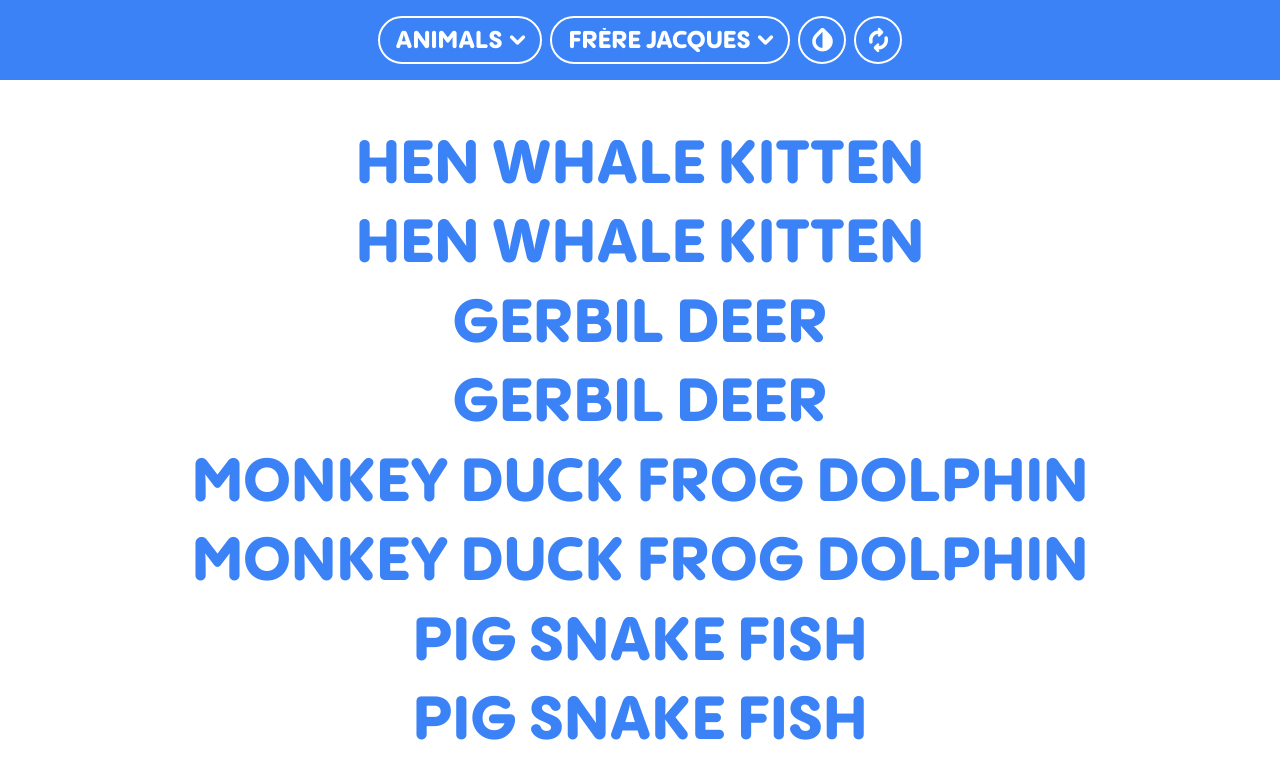
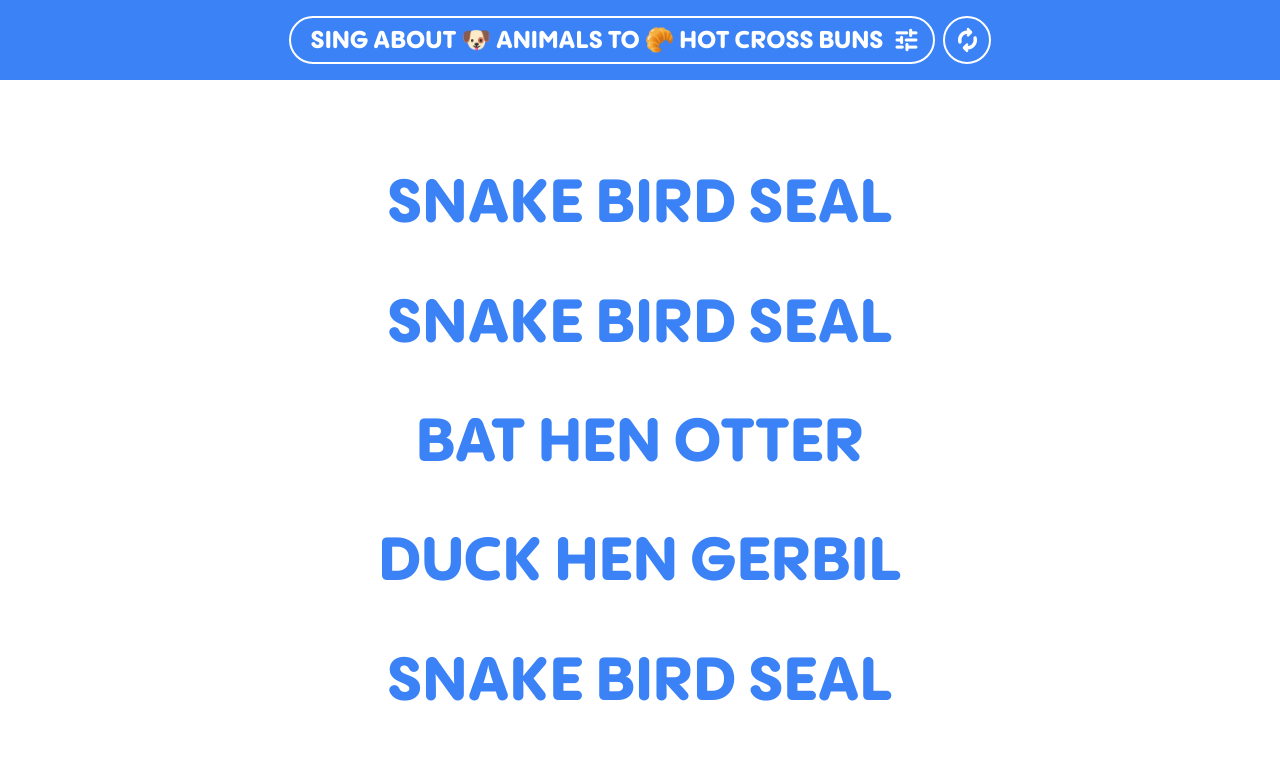
Before and after one commit to davidxcarroll/weemix, a React (Create React App) app: page / in a window 1280 px wide. Shown: the top 778 px of the page. Built offline with nearby package versions, Linux system fonts and the light colour scheme.

Commit message:
modal settings

```diff
--- a/src/App.js
+++ b/src/App.js
@@ -4,130 +4,179 @@ import { songTemplates } from './data/tunes';
 import './App.css';
 
 const WeemixApp = () => {
-  const [topic, setTopic] = useState('topicAnimals');
-  const [tune, setTune] = useState('tuneFrere');
+  const [topic, setTopic] = useState('animals');
+  const [tune, setTune] = useState('tuneBuns');
   const [currentLyrics, setCurrentLyrics] = useState([]);
   const [accentColor, setAccentColor] = useState('blue');
+  const [isModalOpen, setIsModalOpen] = useState(false);
 
-  const colorOptions = [
+  const topics = [
+    { name: '🐶 Animals', value: 'animals' },
+    { name: '⚽️ Sports', value: 'sports' },
+    { name: '🍕 Food', value: 'food' },
+    { name: '🌌 Star Wars', value: 'starwars' },
+    { name: '👾 Minecraft', value: 'minecraft' },
+    { name: '🍄 Mario', value: 'mario' },
+    { name: '☁️ Pixar', value: 'pixar' },
+    { name: '🧙‍♂️ Harry Potter', value: 'harry' },
+    { name: '👹 Anything', value: 'anything' }
+  ];
+
+  const tunes = [
+    { name: '💤 Frère Jacques', value: 'tuneFrere' },
+    { name: '✨ Twinkle Twinkle', value: 'tuneTwinkle' },
+    { name: '🛶 Row Row Row', value: 'tuneRow' },
+    { name: '🐑 Mary Little Lamb', value: 'tuneMary' },
+    { name: '🥐 Hot Cross Buns', value: 'tuneBuns' }
+  ];
+
+  const colors = [
     { name: '💙 Blue', value: 'blue' },
     { name: '💜 Purple', value: 'purple' },
     { name: '🩷 Pink', value: 'pink' },
     { name: '❤️ Red', value: 'red' },
     { name: '🧡 Orange', value: 'orange' },
     { name: '💛 Yellow', value: 'yellow' },
-    { name: '💚 Green', value: 'green' },
+    { name: '💚 Green', value: 'green' }
   ];
 
   useEffect(() => {
     mix();
-  }, [topic, tune]);
-
-  const getDisplayName = (value) => {
-    if (value.startsWith('topic')) {
-      return value.replace('topic', '');
-    }
-    if (value.startsWith('tune')) {
-      const song = Object.values(songTemplates).find(s => s.id === value);
-      return song ? song.name : value.replace('tune', '');
-    }
-    return value;
-  };
+  }, []);
 
   const mix = () => {
-    const themeKey = topic.replace('topic', '').toLowerCase();
-    const newLyrics = generateLyrics(tune, themeKey);
+    const newLyrics = generateLyrics(tune, topic);
     setCurrentLyrics(newLyrics);
   };
 
+  const handleSing = () => {
+    setIsModalOpen(false);
+    mix();
+  };
+
+  const renderButton = (item, currentValue, setter, category) => (
+    <div
+      onClick={() => setter(item.value)}
+      className={`
+        cursor-pointer whitespace-nowrap rounded-full md:py-3 sm:py-2 py-1 md:px-6 sm:px-4 px-3
+        ${currentValue === item.value
+          ? 'bg-white ' + (
+              accentColor === 'blue' ? 'text-blue-500' :
+              accentColor === 'red' ? 'text-red-500' :
+              accentColor === 'green' ? 'text-green-500' :
+              accentColor === 'purple' ? 'text-purple-500' :
+              accentColor === 'pink' ? 'text-pink-500' :
+              accentColor === 'orange' ? 'text-orange-500' :
+              accentColor === 'yellow' ? 'text-yellow-500' :
+              'text-blue-500'
+            )
+          : 'text-white/80 sm:shadow-[inset_0_0_0_4px_rgba(255,255,255,.25)] shadow-[inset_0_0_0_3px_rgba(255,255,255,.25)]'
+        }
+      `}
+    >
+      {item.name}
+    </div>
+  );
+
   return (
-    <div className="flex md:flex-col flex-col-reverse w-screen h-[100dvh] min-h-[-webkit-fill-available] bg-white dark:bg-black font-pangram uppercase overflow-y-auto">
+    <div className="relative flex md:flex-col flex-col-reverse w-screen h-[100dvh] min-h-[-webkit-fill-available] bg-white dark:bg-black font-pangram uppercase overflow-y-auto">
+      {/* Modal */}
+      <div className={`
+        w-full h-screen
+        ${isModalOpen ? 'flex' : 'hidden'}
+        flex-row flex-wrap items-center justify-center gap-1
+        absolute top-0 left-0 z-50 md:p-2
+        backdrop-blur-sm overflow-auto
+        lg:text-3xl md:text-2xl sm:text-xl text-lg
+        ${accentColor === 'blue' ? 'bg-blue-500/90' :
+          accentColor === 'red' ? 'bg-red-500/90' :
+          accentColor === 'green' ? 'bg-green-500/90' :
+          accentColor === 'purple' ? 'bg-purple-500/90' :
+          accentColor === 'pink' ? 'bg-pink-500/90' :
+          accentColor === 'orange' ? 'bg-orange-500/90' :
+          accentColor === 'yellow' ? 'bg-yellow-500/90' :
+          'bg-blue-500/90'
+        }`}
+      >
 
-      <div className={`flex flex-row flex-wrap md:gap-2 gap-1 justify-center items-center w-full md:p-4 p-2 text-white dark:text-black md:text-2xl text-base max-md:px-0 overflow-y-auto ${accentColor === 'blue' ? 'bg-blue-500' :
+          {/* Topics */}
+          <div className="w-full flex flex-row flex-wrap items-center justify-center gap-1">
+            <div className={`
+              w-fit h-fit bg-white md:py-3 sm:py-2 py-1 md:px-6 sm:px-4 px-3 rounded-full whitespace-nowrap
+              `}
+            >
+              Topics
+            </div>
+            {topics.map(t => renderButton(t, topic, setTopic, 'topic'))}
+          </div>
+
+          {/* Tunes */}
+          <div className="w-full flex flex-row flex-wrap items-center justify-center gap-1">
+            <div className={`
+              w-fit h-fit bg-white md:py-3 sm:py-2 py-1 md:px-6 sm:px-4 px-3 rounded-full whitespace-nowrap
+              `}
+            >
+              Tunes
+            </div>
+            {tunes.map(t => renderButton(t, tune, setTune, 'tune'))}
+          </div>
+
+          {/* Colors */}
+          <div className="w-full flex flex-row flex-wrap items-center justify-center gap-1">
+            <div className={`
+              w-fit h-fit bg-white md:py-3 sm:py-2 py-1 md:px-6 sm:px-4 px-3 rounded-full whitespace-nowrap
+              `}
+            >
+              Color
+            </div>
+            {colors.map(c => renderButton(c, accentColor, setAccentColor, 'color'))}
+          </div>
+
+          {/* Sing button */}
+          <div
+            onClick={handleSing}
+            className="w-full flex items-center justify-center text-white bg-black xl:py-6 md:py-4 py-2 rounded-full whitespace-nowrap cursor-pointer"
+          >
+            Sing!
+          </div>
+
+      </div>
+
+      {/* Header */}
+      <div className={`
+        flex flex-row flex-wrap md:gap-2 gap-1 justify-center items-center w-full md:p-4 p-2
+        text-white dark:text-black md:text-2xl text-base max-md:px-0 overflow-y-auto
+        ${accentColor === 'blue' ? 'bg-blue-500' :
           accentColor === 'red' ? 'bg-red-500' :
           accentColor === 'green' ? 'bg-green-500' :
           accentColor === 'purple' ? 'bg-purple-500' :
           accentColor === 'pink' ? 'bg-pink-500' :
           accentColor === 'orange' ? 'bg-orange-500' :
-                  accentColor === 'teal' ? 'bg-teal-500' :
           accentColor === 'yellow' ? 'bg-yellow-500' :
-                      'bg-blue-500' // default fallback
-        }`}>
-
-        {/* <label className="md:leading-6 leading-5 text-center">Sing about</label> */}
-
-        <div className="relative">
-          <div className="flex items-center justify-center rounded-3xl border-2 border-white dark:border-black pl-4 pr-2 py-1 cursor-pointer">
-            <span className="md:leading-6 leading-5 text-center line-clamp-1">{getDisplayName(topic)}</span>
-            <span className="material-symbols-rounded md:!text-3xl !text-xl">keyboard_arrow_down</span>
-          </div>
-          <select
-            className="absolute inset-0 opacity-0 cursor-pointer w-full"
-            value={topic}
-            onChange={(e) => setTopic(e.target.value)}
+          'bg-blue-500'
+        }`}
       >
-            <option value="topicAnimals">🐶 Animals</option>
-            <option value="topicSports">⚽️ Sports</option>
-            <option value="topicFood">🍔 Food</option>
-            <option value="topicOffice">📄 The Office</option>
-            <option value="topicStarWars">🪐 Star Wars</option>
-            <option value="topicMinecraft">👾 Minecraft</option>
-            <option value="topicMario">🍄 Mario</option>
-            <option value="topicPixar">☁️ Pixar</option>
-            <option value="topicHarry">✨ Harry Potter</option>
-            <option value="topicAnything">👹 Anything</option>
-            {/* <option value="topicChristmas">🎄 Christmas</option> */}
-          </select>
+        {/* Config button */}
+        <div
+          onClick={() => setIsModalOpen(true)}
+          className="flex items-center justify-center gap-2 rounded-3xl border-2 border-white dark:border-black pl-5 pr-3 py-1 cursor-pointer"
+        >
+          <span className="md:leading-6 leading-5 text-center">
+            Sing about {topics.find(t => t.value === topic)?.name} to {tunes.find(t => t.value === tune)?.name}
+          </span>
+          <span className="material-symbols-rounded md:!text-3xl !text-xl">tune</span>
         </div>
 
-        {/* <label className="md:leading-6 leading-5 text-center">to the tune of</label> */}
-
-        <div className="relative">
-          <div className="flex items-center justify-center rounded-3xl border-2 border-white dark:border-black pl-4 pr-2 py-1 cursor-pointer">
-            <span className="md:leading-6 leading-5 text-center line-clamp-1">{getDisplayName(tune)}</span>
-            <span className="material-symbols-rounded md:!text-3xl !text-xl">keyboard_arrow_down</span>
+        {/* Mix button */}
+        <div
+          onClick={mix}
+          className="md:w-12 w-10 md:h-12 h-10 flex items-center justify-center rounded-3xl border-2 border-white dark:border-black px-2 py-1 cursor-pointer"
+        >
+          <span className="material-symbols-rounded md:!text-3xl !text-xl">autorenew</span>
         </div>
-          <select
-            className="absolute inset-0 opacity-0 cursor-pointer w-full"
-            value={tune}
-            onChange={(e) => setTune(e.target.value)}
-          >
-            <option value="tuneFrere">💤 Frère Jacques</option>
-            <option value="tuneTwinkle">✨ Twinkle Twinkle Little Star</option>
-            <option value="tuneRow">🛶 Row Row Row Your Boat</option>
-            <option value="tuneMary">🐑 Mary Had a Little Lamb</option>
-            <option value="tuneBuns">🥐 Hot Cross Buns</option>
-            {/* <option value="tuneJingle">☃️ Jingle Bells</option> */}
-          </select>
       </div>
 
-        <div className="flex flex-row flex-wrap md:gap-2 gap-1 justify-center items-center">
-
-          <div className="relative">
-            <div className="md:w-12 w-10 md:h-12 h-10 flex items-center justify-center rounded-3xl border-2 border-white dark:border-black px-2 py-1 cursor-pointer">
-              <span className="material-symbols-rounded md:!text-3xl !text-xl">invert_colors</span>
-            </div>
-            <select
-              className="absolute inset-0 opacity-0 cursor-pointer w-full"
-              value={accentColor}
-              onChange={(e) => setAccentColor(e.target.value)}
-            >
-              {colorOptions.map(color => (
-                <option key={color.value} value={color.value}>
-                  {color.name}
-                </option>
-              ))}
-            </select>
-          </div>
-
-          <div className="md:w-12 w-10 md:h-12 h-10 flex items-center justify-center rounded-3xl border-2 border-white dark:border-black px-2 py-1 cursor-pointer" onClick={mix}>
-            <span className="material-symbols-rounded md:!text-3xl !text-xl">autorenew</span>
-          </div>
-
-        </div>
-
-      </div>
-
+      {/* Lyrics */}
       <div className={`
         lyrics flex flex-1 flex-col justify-evenly w-full md:p-8 p-2 overflow-y-auto
         xl:text-6xl lg:text-5xl md:text-4xl sm:text-3xl text-2xl
@@ -137,16 +186,14 @@ const WeemixApp = () => {
           accentColor === 'purple' ? 'text-purple-500' :
           accentColor === 'pink' ? 'text-pink-500' :
           accentColor === 'orange' ? 'text-orange-500' :
-                    accentColor === 'teal' ? 'text-teal-500' :
           accentColor === 'yellow' ? 'text-yellow-500' :
-                        'text-blue-500' // default fallback
-        }
-`}>
+          'text-blue-500'
+        }`}
+      >
         {currentLyrics.map((line, index) => (
           <p key={index} className="w-full text-center">{line}</p>
         ))}
       </div>
-
     </div>
   );
 };
--- a/src/utils/lyricGenerators.js
+++ b/src/utils/lyricGenerators.js
@@ -3,8 +3,8 @@ import { songTemplates } from '../data/tunes';
 
 export const getRandomWord = (theme, syllableCount) => {
   if (theme === 'anything') {
-    // Collect all words with matching syllable count from all categories
-    const allWords = ['animals', 'starwars', 'food']
+    // Collect all words with matching syllable count from ALL categories
+    const allWords = Object.keys(wordCollections)
       .map(category => wordCollections[category][syllableCount] || [])
       .flat();
 
```
Also changed, not shown: 1 other file (tests, documents, lock files or other folders). Lines whose indentation alone changed are shown as unchanged.
